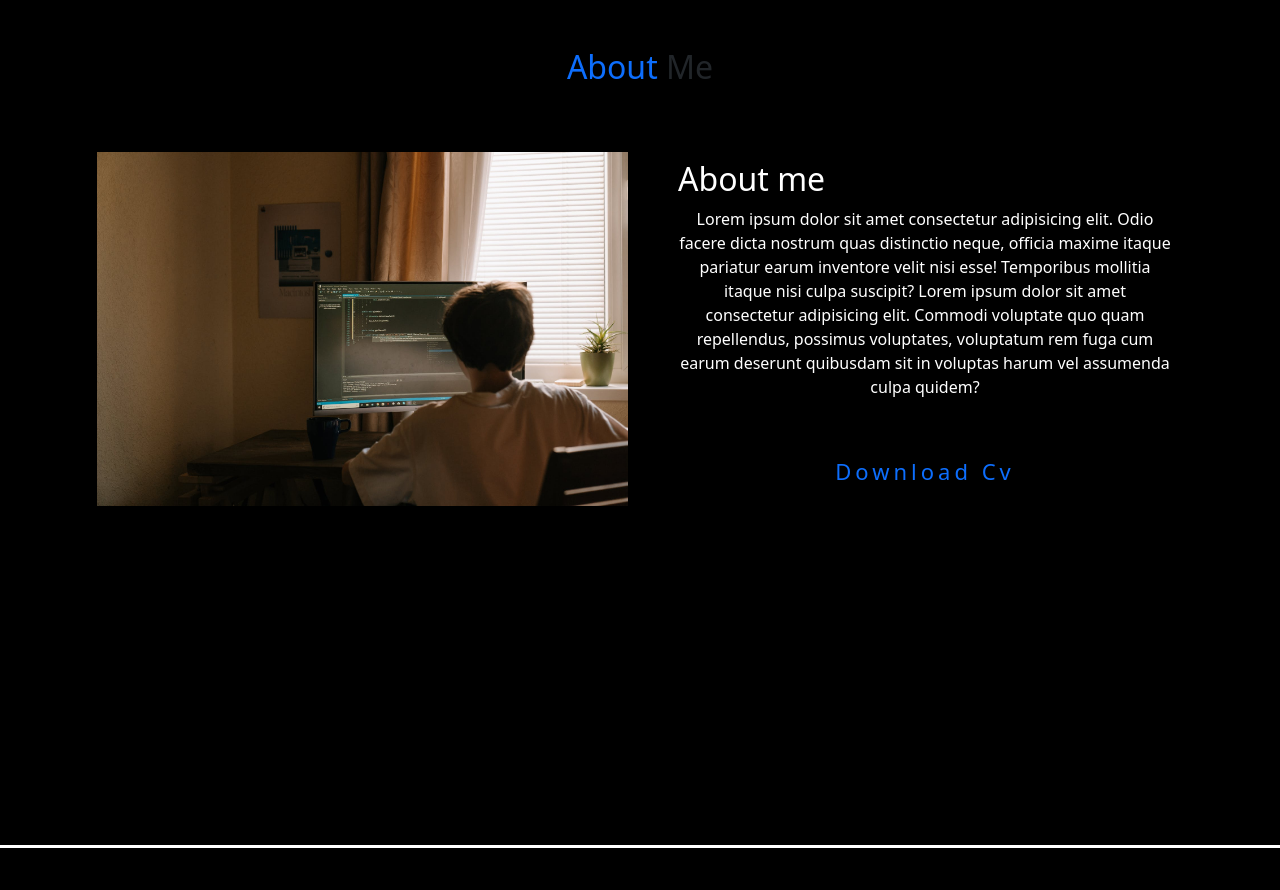
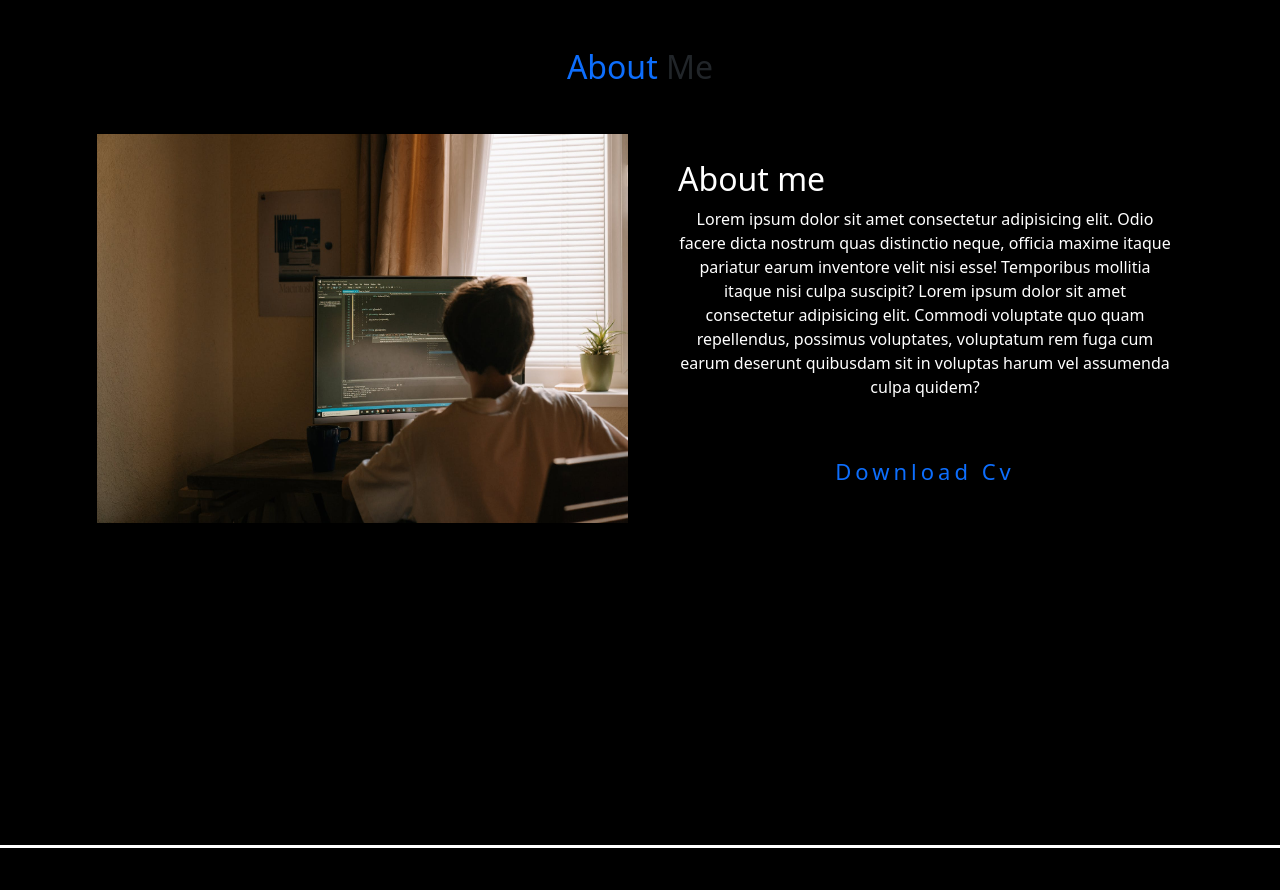
Before and after one commit to camilogore99/Portafolio-mejora, a plain HTML site: page index.html in a window 1280 px wide. Shown: the part 800-1690 px from the top of the page. Drawn offline with nearby package versions, Linux system fonts and the light colour scheme.

```diff
--- a/index.html
+++ b/index.html
@@ -41,7 +41,7 @@
       <section class="about">
             <div class="container">
                   <h2 class="text-center mt-5"><span class="text-primary">About</span> Me</h2>
-                  <div class="row mt-5 align-items-center">
+                  <div class="row mt-5 justify-content-center">
                         <div class="image col-10 col-sm-10 col-md-12 col-lg-6">
                               <img class="image-about" src="./img/img-sobre-programacion.jpeg" alt="">
                         </div>
```
